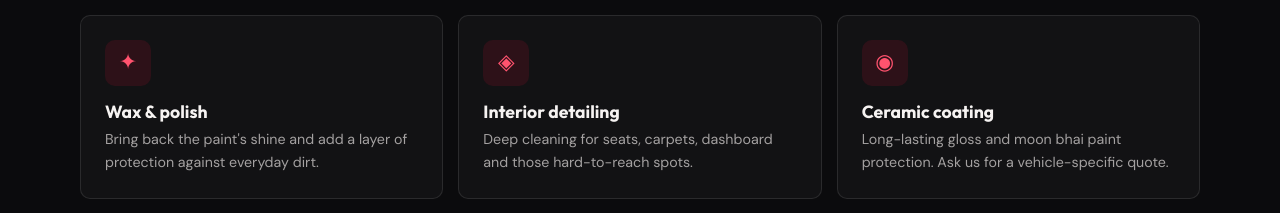
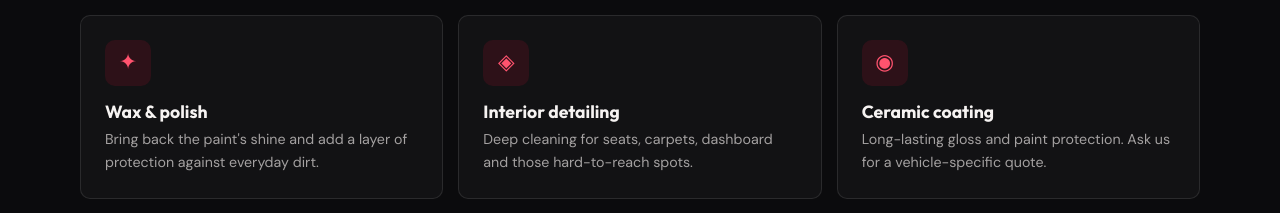
Before and after one commit to zohaibkhan69/AutoSpa, a plain HTML site: page index.html in a window 1280 px wide. Shown: the part 2300-2513 px from the top of the page. Drawn offline with Linux system fonts and the light colour scheme.

Commit message:
Update service description for ceramic coating

```diff
--- a/index.html
+++ b/index.html
@@ -430,7 +430,7 @@
           <article class="service">
             <div class="service-icon">◉</div>
             <h3>Ceramic coating</h3>
-            <p>Long-lasting gloss and moon bhai paint protection. Ask us for a vehicle-specific quote.</p>
+            <p>Long-lasting gloss and paint protection. Ask us for a vehicle-specific quote.</p>
           </article>
           <article class="service">
             <div class="service-icon">⌁</div>
```
